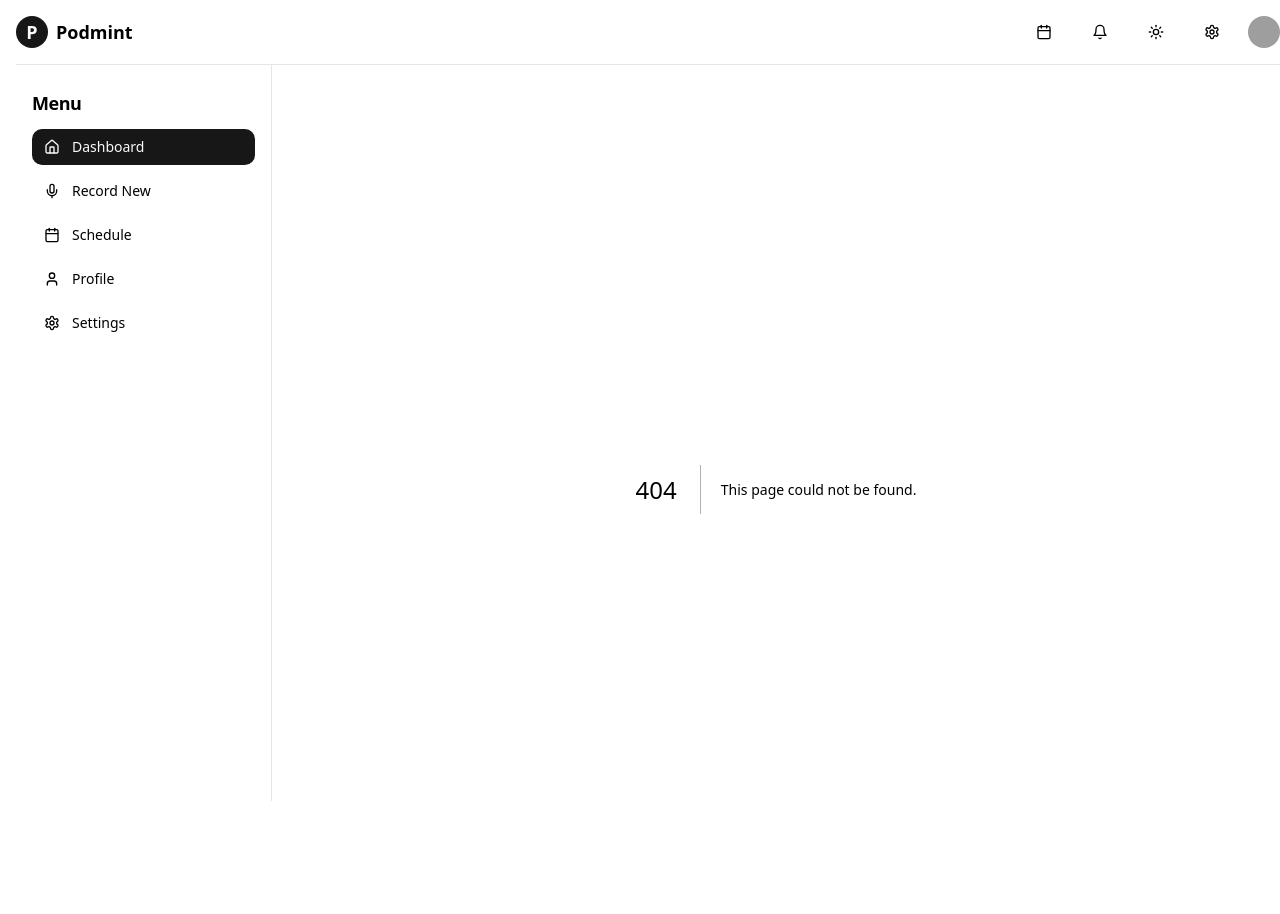
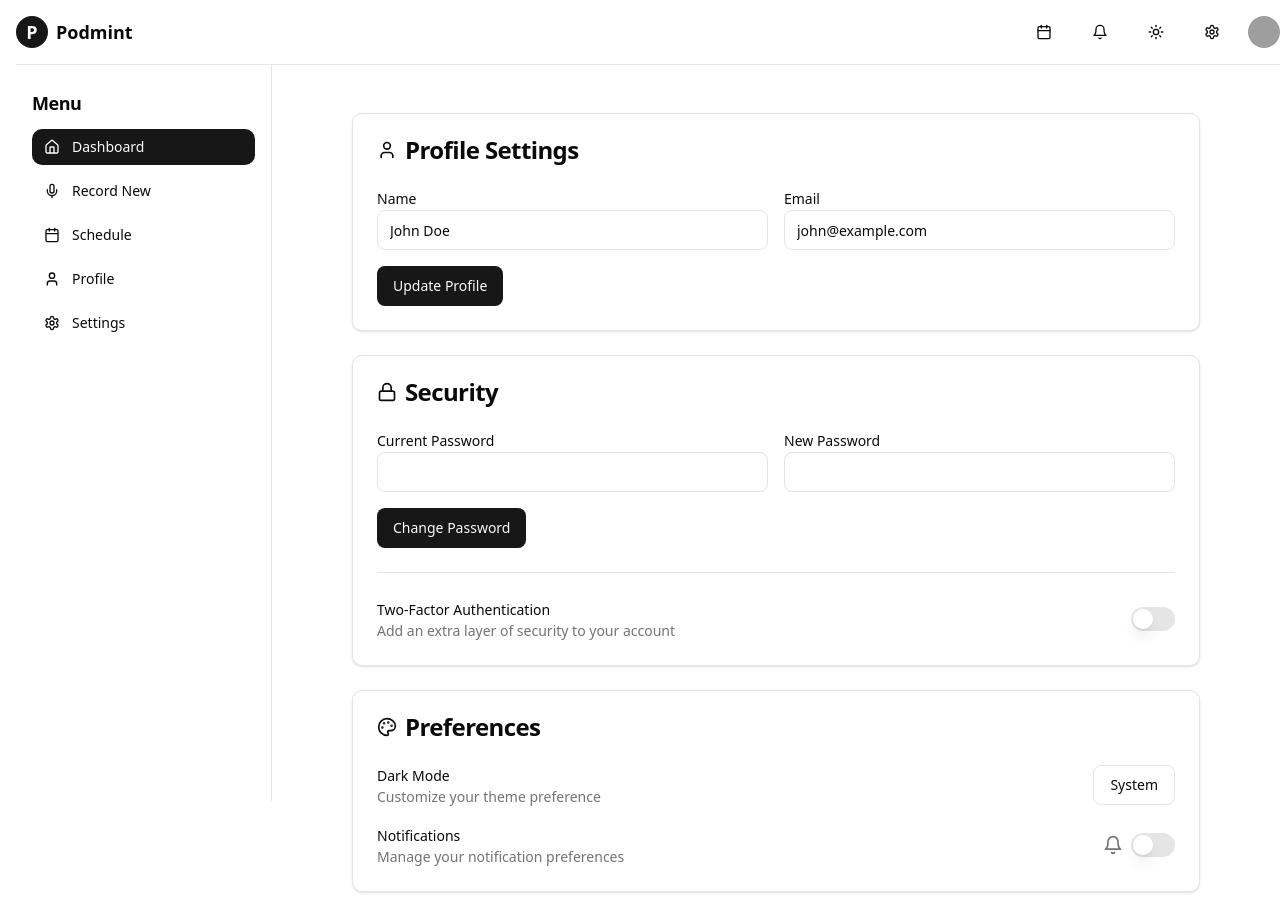
Before and after one commit to 0x4nud33p/podmint, a Next.js app: page /settings in a window 1280 px wide. Before the commit this address had no page. Shown: the top 914 px of the page. Built offline with nearby package versions, Linux system fonts and the light colour scheme; grey boxes are pictures that could not be loaded.

Commit message:
feat:ui component design for the settings

```diff
--- a/app/playback/page.tsx
+++ b/app/playback/page.tsx
@@ -1,8 +1,10 @@
+"use client";
+
 import React from "react";
 import { Button } from "@/components/ui/button";
 import { Tabs, TabsContent, TabsList, TabsTrigger } from "@/components/ui/tabs";
 import { ArrowLeft, Download, Share } from "lucide-react";
-import { Link } from "react-router-dom";
+import Link from "next/link";
 import PlaybackControls from "@/components/playback/PlaybackControls";
 import { toast } from "@/hooks/use-toast";
 
@@ -89,7 +91,7 @@ const PlaybackPage: React.FC = () => {
       <div className="flex items-center justify-between">
         <div className="flex items-center">
           <Button variant="ghost" size="icon" asChild className="mr-2">
-            <Link to="/library">
+            <Link href="/library">
               <ArrowLeft className="h-5 w-5" />
             </Link>
           </Button>
--- /dev/null
+++ b/app/settings/page.tsx
@@ -0,0 +1,201 @@
+"use client";
+
+import { Button } from "@/components/ui/button";
+import { Card, CardContent, CardHeader, CardTitle } from "@/components/ui/card";
+import { Input } from "@/components/ui/input";
+import { Label } from "@/components/ui/label";
+import { Switch } from "@/components/ui/switch";
+import { Separator } from "@/components/ui/separator";
+import {
+  DropdownMenu,
+  DropdownMenuContent,
+  DropdownMenuItem,
+  DropdownMenuTrigger,
+} from "@/components/ui/dropdown-menu";
+import { User, Lock, Bell, Palette, Trash2 } from "lucide-react";
+import { useForm } from "react-hook-form";
+import { zodResolver } from "@hookform/resolvers/zod";
+import { z } from "zod";
+import { toast } from "sonner";
+
+const profileSchema = z.object({
+  name: z.string().min(2, "Name must be at least 2 characters"),
+  email: z.string().email("Invalid email address"),
+});
+
+const passwordSchema = z.object({
+  currentPassword: z.string().min(8, "Password must be at least 8 characters"),
+  newPassword: z.string().min(8, "Password must be at least 8 characters"),
+});
+
+export default function SettingsComponent() {
+  const profileForm = useForm({
+    resolver: zodResolver(profileSchema),
+    defaultValues: {
+      name: "John Doe",
+      email: "john@example.com",
+    },
+  });
+
+  const passwordForm = useForm({
+    resolver: zodResolver(passwordSchema),
+  });
+
+  const handleProfileSubmit = profileForm.handleSubmit((data) => {
+    toast.success("Profile updated successfully");
+    console.log("Profile data:", data);
+  });
+
+  const handlePasswordSubmit = passwordForm.handleSubmit((data) => {
+    toast.success("Password changed successfully");
+    console.log("Password data:", data);
+    passwordForm.reset();
+  });
+
+  return (
+    <div className="p-4 md:p-6 max-w-4xl mx-auto space-y-6">
+      {/* Profile Section */}
+      <Card>
+        <CardHeader>
+          <CardTitle className="flex items-center gap-2">
+            <User className="h-5 w-5" />
+            Profile Settings
+          </CardTitle>
+        </CardHeader>
+        <CardContent>
+          <form onSubmit={handleProfileSubmit} className="space-y-4">
+            <div className="grid grid-cols-1 md:grid-cols-2 gap-4">
+              <div className="space-y-2">
+                <Label htmlFor="name">Name</Label>
+                <Input
+                  id="name"
+                  {...profileForm.register("name")}
+                  error={profileForm.formState.errors.name?.message}
+                />
+              </div>
+              <div className="space-y-2">
+                <Label htmlFor="email">Email</Label>
+                <Input
+                  id="email"
+                  type="email"
+                  {...profileForm.register("email")}
+                  error={profileForm.formState.errors.email?.message}
+                />
+              </div>
+            </div>
+            <Button type="submit">Update Profile</Button>
+          </form>
+        </CardContent>
+      </Card>
+
+      {/* Security Section */}
+      <Card>
+        <CardHeader>
+          <CardTitle className="flex items-center gap-2">
+            <Lock className="h-5 w-5" />
+            Security
+          </CardTitle>
+        </CardHeader>
+        <CardContent className="space-y-6">
+          <form onSubmit={handlePasswordSubmit} className="space-y-4">
+            <div className="grid grid-cols-1 md:grid-cols-2 gap-4">
+              <div className="space-y-2">
+                <Label htmlFor="currentPassword">Current Password</Label>
+                <Input
+                  id="currentPassword"
+                  type="password"
+                  {...passwordForm.register("currentPassword")}
+                  error={passwordForm.formState.errors.currentPassword?.message}
+                />
+              </div>
+              <div className="space-y-2">
+                <Label htmlFor="newPassword">New Password</Label>
+                <Input
+                  id="newPassword"
+                  type="password"
+                  {...passwordForm.register("newPassword")}
+                  error={passwordForm.formState.errors.newPassword?.message}
+                />
+              </div>
+            </div>
+            <Button type="submit">Change Password</Button>
+          </form>
+
+          <Separator />
+
+          <div className="space-y-4">
+            <div className="flex items-center justify-between">
+              <div className="space-y-1">
+                <Label>Two-Factor Authentication</Label>
+                <p className="text-sm text-muted-foreground">
+                  Add an extra layer of security to your account
+                </p>
+              </div>
+              <Switch />
+            </div>
+          </div>
+        </CardContent>
+      </Card>
+
+      <Card>
+        <CardHeader>
+          <CardTitle className="flex items-center gap-2">
+            <Palette className="h-5 w-5" />
+            Preferences
+          </CardTitle>
+        </CardHeader>
+        <CardContent className="space-y-4">
+          <div className="flex items-center justify-between">
+            <div className="space-y-1">
+              <Label>Dark Mode</Label>
+              <p className="text-sm text-muted-foreground">
+                Customize your theme preference
+              </p>
+            </div>
+            <DropdownMenu>
+              <DropdownMenuTrigger asChild>
+                <Button variant="outline">System</Button>
+              </DropdownMenuTrigger>
+              <DropdownMenuContent>
+                <DropdownMenuItem>Light</DropdownMenuItem>
+                <DropdownMenuItem>Dark</DropdownMenuItem>
+                <DropdownMenuItem>System</DropdownMenuItem>
+              </DropdownMenuContent>
+            </DropdownMenu>
+          </div>
+
+          <div className="flex items-center justify-between">
+            <div className="space-y-1">
+              <Label>Notifications</Label>
+              <p className="text-sm text-muted-foreground">
+                Manage your notification preferences
+              </p>
+            </div>
+            <div className="flex items-center gap-2">
+              <Bell className="h-5 w-5 text-muted-foreground" />
+              <Switch />
+            </div>
+          </div>
+        </CardContent>
+      </Card>
+
+      <Card className="border-destructive">
+        <CardHeader>
+          <CardTitle className="flex items-center gap-2 text-destructive">
+            <Trash2 className="h-5 w-5" />
+            Danger Zone
+          </CardTitle>
+        </CardHeader>
+        <CardContent className="flex flex-col md:flex-row items-start md:items-center justify-between gap-4">
+          <div className="space-y-1">
+            <Label>Delete Account</Label>
+            <p className="text-sm text-muted-foreground">
+              Permanently delete your account and all associated data
+            </p>
+          </div>
+          <Button variant="destructive">Delete Account</Button>
+        </CardContent>
+      </Card>
+    </div>
+  );
+}
```
